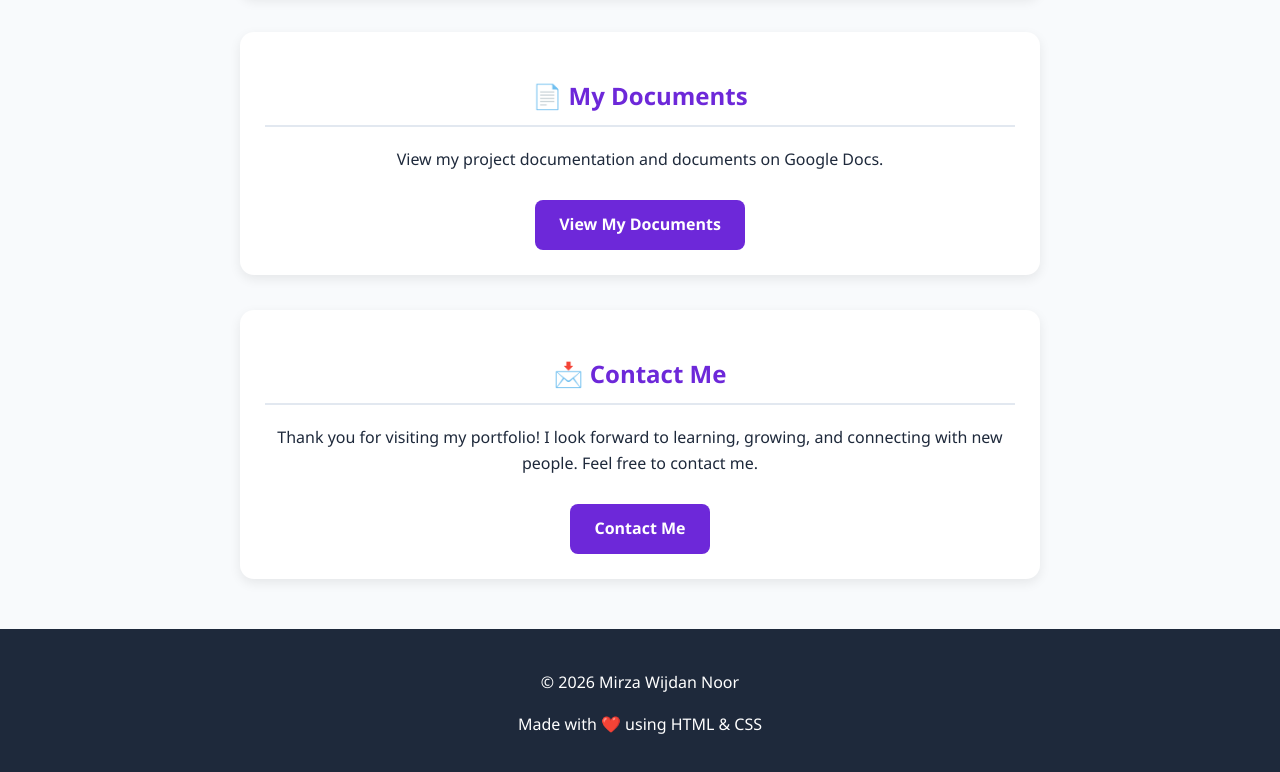
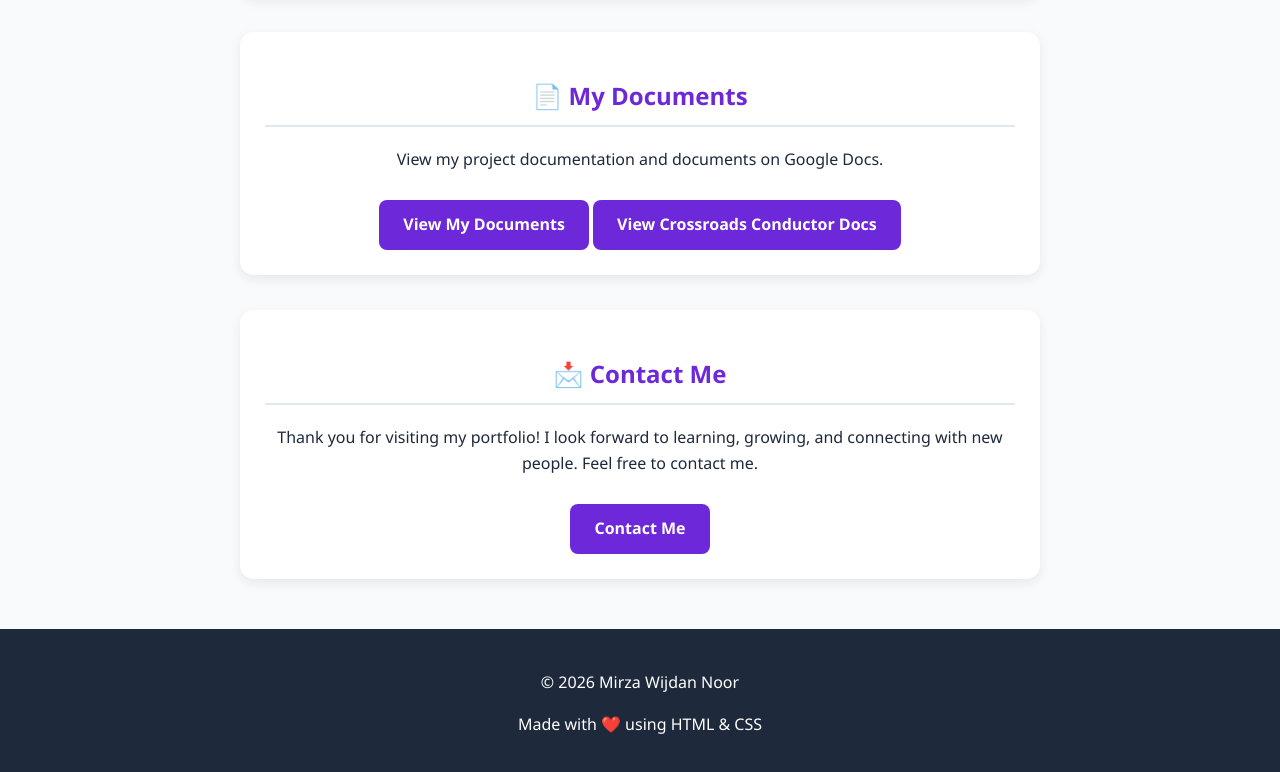
Before and after one commit to wijdaann/wijdaann, a plain HTML site: page index.html in a window 1280 px wide. Shown: the part 1010-1782 px from the top of the page. Drawn offline with Linux system fonts and the light colour scheme.

Commit message:
Update index.html

```diff
--- a/index.html
+++ b/index.html
@@ -161,6 +161,9 @@
            class="btn">
             View My Documents
         </a>
+        <a href="https://google.com" target="_blank" rel="noopener noreferrer" class="btn">
+    View Crossroads Conductor Docs
+</a>
     </section>
 
     <section id="contact" class="center">
```
